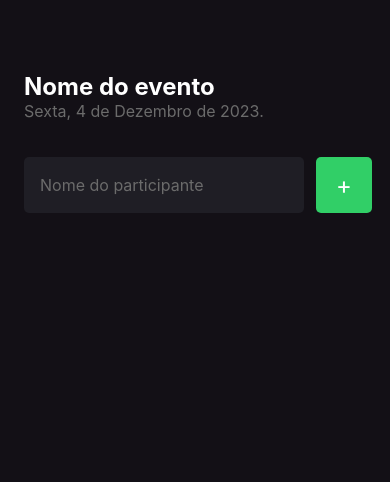
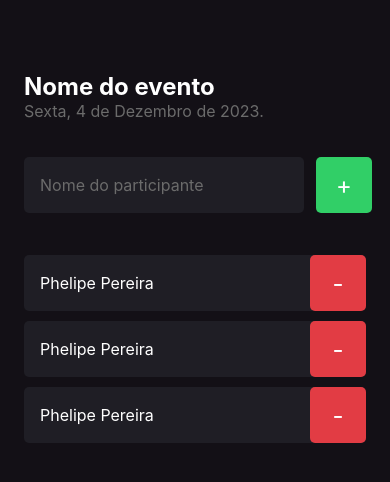
Before and after one commit to PhelipeScript/imhere, a React Native app: screen / in a window 390 px wide. Shown: the top 482 px of the page. Built offline with nearby package versions, Linux system fonts and the light colour scheme.

Commit message:
Fundamentos: Criando Componente Participant

```diff
--- /dev/null
+++ b/src/components/Participant/index.tsx
@@ -0,0 +1,18 @@
+import { Text, TouchableOpacity, View } from "react-native";
+import { styles } from "./styles";
+
+export function Participant() {
+  return (
+    <View style={styles.container}>
+      <Text style={styles.name}>
+        Phelipe Pereira
+      </Text>
+
+      <TouchableOpacity style={styles.button}>
+          <Text style={styles.buttonText}>
+            -
+          </Text>
+        </TouchableOpacity>
+    </View>
+  )
+}
--- /dev/null
+++ b/src/components/Participant/styles.ts
@@ -0,0 +1,30 @@
+import { StyleSheet } from 'react-native';
+
+export const styles  = StyleSheet.create({
+  container: {
+    width: '100%',
+    backgroundColor: '#1F1E25',
+    borderRadius: 5,
+    flexDirection: 'row',
+    alignItems: 'center',
+    marginBottom: 10,
+  },
+  name: {
+    color: '#FFF',
+    flex: 1,
+    fontSize: 16,
+    marginLeft: 16,
+  },
+  buttonText: {
+    color: '#FFF',
+    fontSize: 24,
+  },
+  button: {
+    width: 56,
+    height: 56,
+    borderRadius: 5,
+    backgroundColor: '#E23C44',
+    alignItems: 'center',
+    justifyContent: 'center',
+  },
+})
--- a/src/screens/Home/index.tsx
+++ b/src/screens/Home/index.tsx
@@ -1,6 +1,7 @@
 import { Text, TextInput, TouchableOpacity, View } from "react-native";
 
 import { styles } from "./styles";
+import { Participant } from "../../components/Participant";
 
 export function Home() {
   function handleParticipantAdd() {
@@ -30,6 +31,10 @@
           </Text>
         </TouchableOpacity>
       </View>
+
+      <Participant />
+      <Participant />
+      <Participant />
     </View>
   )
 }
```
